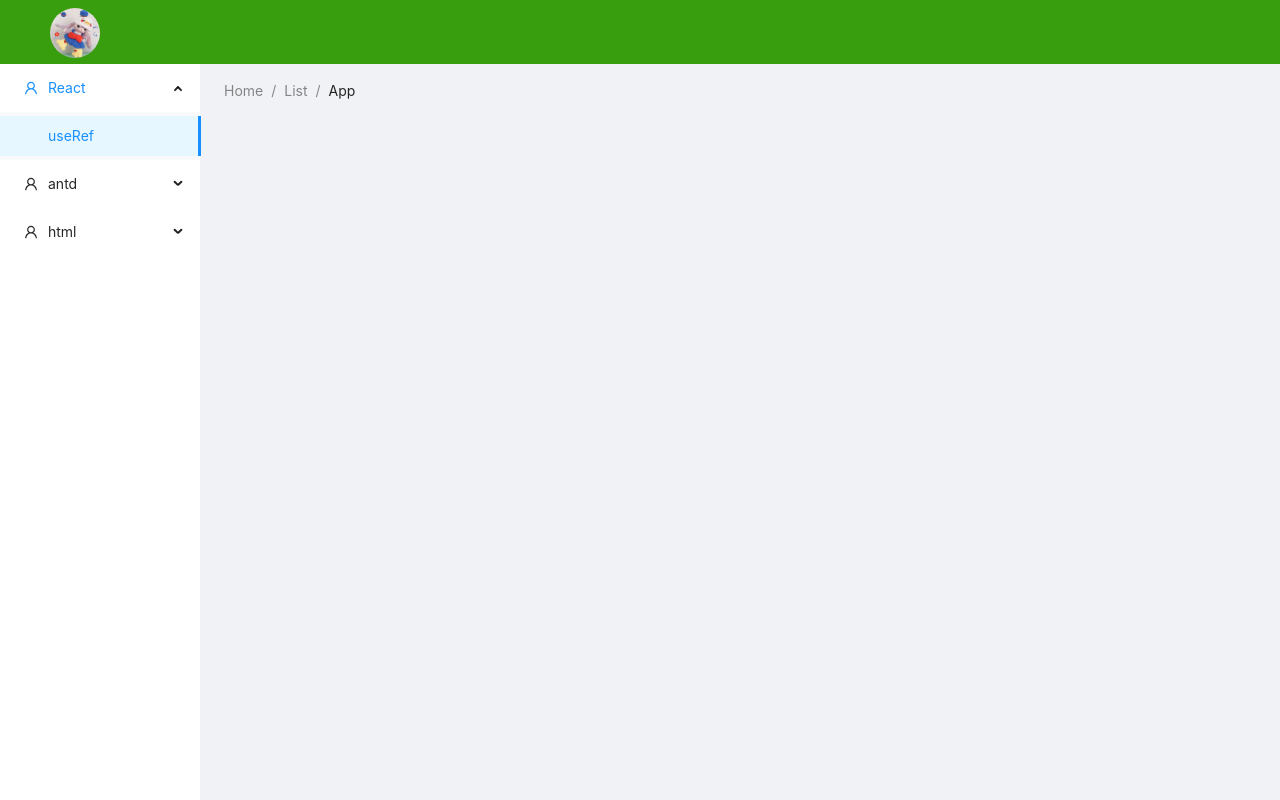
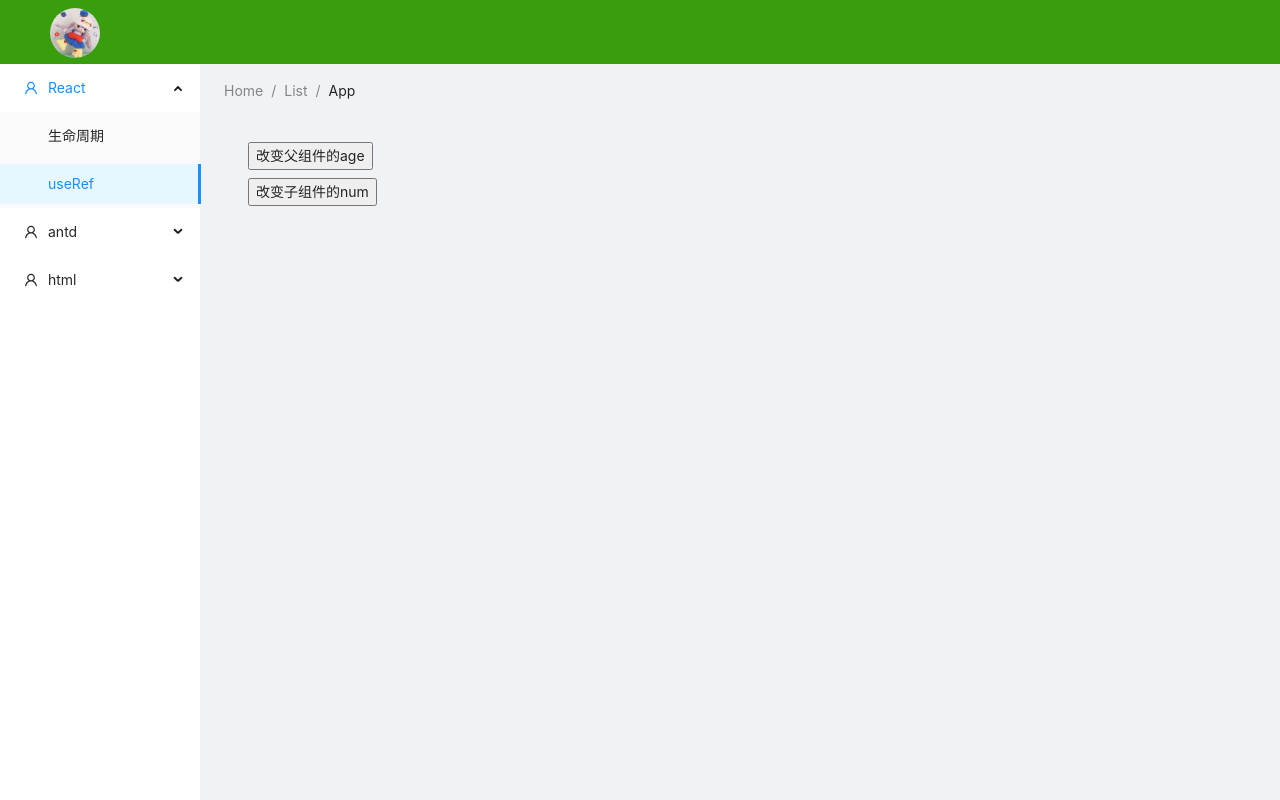
Before and after one commit to Christine-Only/react-ts-vite-demo, a React (Vite) app: page /lifeCycle in a window 1280 px wide. Built offline with nearby package versions, Linux system fonts and the light colour scheme.

Commit message:
feat: react生命周期

```diff
--- a/src/App.tsx
+++ b/src/App.tsx
@@ -6,6 +6,7 @@ import { routes } from './router';
 
 const Select = lazy(() => import('./antd/Select'));
 const UseRef = lazy(() => import('./pages/react/useRef'));
+const LifeCycle = lazy(() => import('./pages/react/lifeCycle'));
 const Bing = lazy(() => import('./Bing'));
 const LazyLoad = lazy(() => import('./pages/html/lazyLoad'));
 
@@ -34,6 +35,7 @@ const App = () => (
           <Route path="/" element={<Redirect to="/useRef" />} />
           {/* {RenderRoute(routes)} */}
           <Route path="/useRef" element={<UseRef />} />
+          <Route path="/lifeCycle" element={<LifeCycle />} />
           <Route path="/select" element={<Select />} />
           <Route path="/bing" element={<Bing />} />
           <Route path="/lazyLoad" element={<LazyLoad />} />
--- /dev/null
+++ b/src/pages/react/lifeCycle.tsx
@@ -0,0 +1,83 @@
+/* eslint-disable max-classes-per-file */
+import { Component } from 'react';
+
+class Child extends Component {
+  state = {
+    num: 888,
+  };
+
+  static getDerivedStateFromProps(nextprops, state) {
+    console.log('Child getDerivedStateFromProps: ', nextprops);
+    console.log('Child getDerivedStateFromProps - state: ', state);
+    if (nextprops.age !== state.age) {
+      return {
+        age: nextprops.age,
+        onChangeParent: nextprops.onChangeParent,
+      };
+    }
+    return null;
+  }
+
+  add = () => {
+    const { num } = this.state;
+    this.setState({ num: num + 1 });
+  };
+
+  componentDidUpdate() {
+    console.log('Child state:', this.state);
+  }
+
+  // UNSAFE_componentWillUpdate(props, state) {
+  //   // console.log(props);
+  //   console.log(state);
+  //   // if (state.num === 667) {
+  //   //   this.setState({
+  //   //     num: state.num - 1
+  //   //   });
+  //   // }
+  // }
+  // componentWillMount() {
+  //   console.log(999);
+  // }
+  // getSnapshotBeforeUpdate(prevProps, prevState) {
+  //   console.log(prevState);
+  // }
+  // componentDidUpdate(prevProps, prevState, aaa) {
+  //   console.log(aaa);
+  // }
+  render() {
+    const { onChangeParent } = this.state;
+    console.log('Child render: ', this.state);
+    return (
+      <>
+        <button onClick={onChangeParent} style={{ marginBottom: 8 }}>
+          改变父组件的age
+        </button>
+        <br />
+        <button onClick={this.add}>改变子组件的num</button>
+      </>
+    );
+  }
+}
+
+class Parent extends Component {
+  state = {
+    age: 666,
+  };
+
+  add = () => {
+    const { age } = this.state;
+    this.setState({ age: age + 1 });
+  };
+
+  render() {
+    console.log('parent render: ', this.state);
+    return (
+      <div>
+        <Child onChangeParent={this.add} age={this.state.age} />
+      </div>
+    );
+  }
+}
+
+export default Parent;
--- a/src/router/index.ts
+++ b/src/router/index.ts
@@ -1,9 +1,9 @@
 import React from 'react'
 
 const useRef = React.lazy(() => import('../pages/react/useRef'));
-const Select = React.lazy(() => import('../antd/Select'))
-const LazyLoad = React.lazy(() => import('../pages/html/lazyLoad'))
-
+const lifeCycle = React.lazy(() => import('../pages/react/lifeCycle'));
+const Select = React.lazy(() => import('../antd/Select'));
+const LazyLoad = React.lazy(() => import('../pages/html/lazyLoad'));
 
 export const routes = [
   {
@@ -11,11 +11,16 @@ export const routes = [
     path: '/react',
     children: [
       {
+        path: '/lifeCycle',
+        name: '生命周期',
+        component: lifeCycle,
+      },
+      {
         path: '/useRef',
         name: 'useRef',
-        component: useRef
+        component: useRef,
       },
-    ]
+    ],
   },
   {
     name: 'antd',
@@ -24,9 +29,9 @@ export const routes = [
       {
         path: '/select',
         name: 'Select',
-        component: Select
+        component: Select,
       },
-    ]
+    ],
   },
   {
     name: 'html',
@@ -35,8 +40,8 @@ export const routes = [
       {
         path: '/lazyLoad',
         name: 'lazyLoad',
-        component: LazyLoad
+        component: LazyLoad,
       },
-    ]
-  }
+    ],
+  },
 ];
--- a/tsconfig.json
+++ b/tsconfig.json
@@ -22,9 +22,11 @@
     "jsx": "react-jsx",
     "typeRoots": [
       "./typings"
-    ]
+    ],
   },
   "include": [
+  ],
+  "exclude": [
     "src"
   ]
 }
```
Also changed, not shown: .eslintrc.js.
